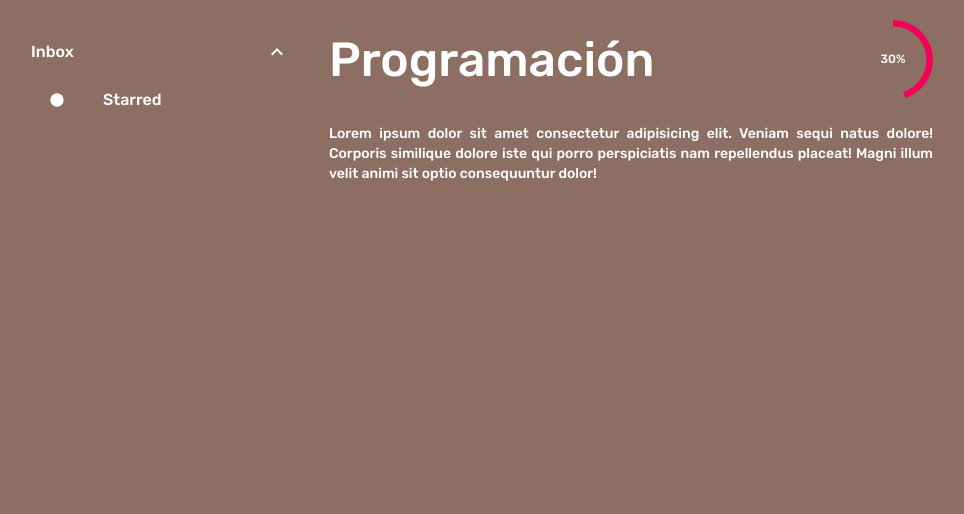
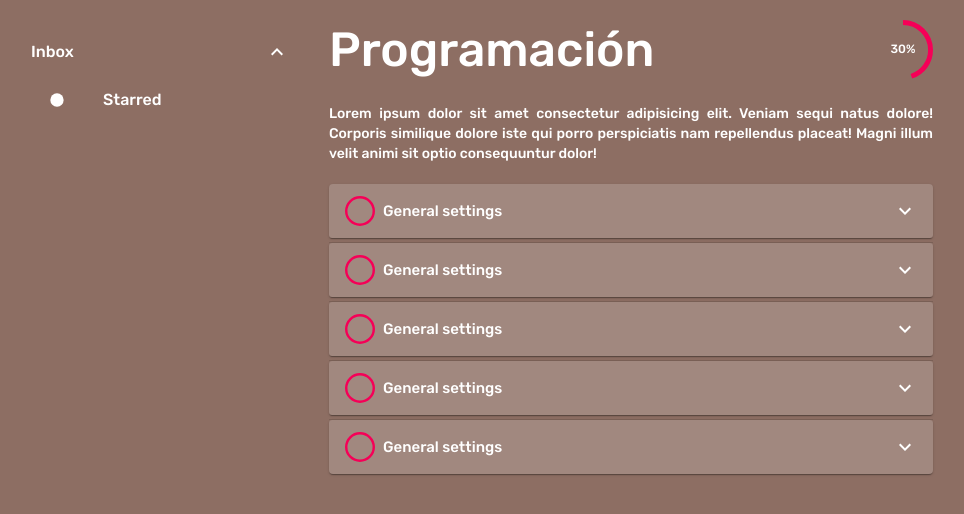
Before and after one commit to Joyfer/todoReact, a React (Create React App) app: page / in a window 1280 px wide. Shown: the top 514 px of the page, without its empty margins (166-1130 px from the left). Built offline with nearby package versions, Linux system fonts and the light colour scheme.

Commit message:
Added Acordion in Card - TodoList component

```diff
--- a/src/App.js
+++ b/src/App.js
@@ -1,18 +1,20 @@
 // Components import
 import Sidebar from "./components/bars/sidebar/Sidebar";
 import HeadInformation from "./components/header/HeadInformation";
+import Card from "./components/todoList/Card";
 // MUI
 import { Container, Grid } from "@material-ui/core";
 
 function App() {
   return (
-    <Container className="App" style={{marginTop: 20}}>
+    <Container className="App" style={{ marginTop: 20 }}>
       <Grid container spacing={3} style={{ justifyContent: "center" }}>
         <Grid item xs={3}>
           <Sidebar />
         </Grid>
         <Grid item xs={6}>
           <HeadInformation />
+          <Card />
         </Grid>
       </Grid>
     </Container>
--- a/src/components/header/HeadInformation.js
+++ b/src/components/header/HeadInformation.js
@@ -9,6 +9,7 @@ import Box from "@material-ui/core/Box";
 const useStyles = makeStyles((theme) => ({
   root: {
     color: "white",
+    padding: "0 0 20px 0"
   },
 }));
 
@@ -26,7 +27,7 @@ const HeadInformation = () => {
             variant="determinate"
             value={45}
             color="secondary"
-            size={80}
+            size={60}
           />
           <Box
             top={0}
--- /dev/null
+++ b/src/components/todoList/Card.js
@@ -0,0 +1,79 @@
+import React from "react";
+import { makeStyles } from "@material-ui/core/styles";
+import Accordion from "@material-ui/core/Accordion";
+import AccordionDetails from "@material-ui/core/AccordionDetails";
+import AccordionSummary from "@material-ui/core/AccordionSummary";
+import Typography from "@material-ui/core/Typography";
+import CircularProgress from "@material-ui/core/CircularProgress";
+import ExpandMoreIcon from "@material-ui/icons/ExpandMore";
+
+const useStyles = makeStyles((theme) => ({
+  root: {
+    width: "100%",
+  },
+  heading: {
+    fontSize: theme.typography.pxToRem(15),
+    flexBasis: "33.33%",
+    flexShrink: 0,
+    margin: "auto 0"
+  },
+  card: {
+    backgroundColor: theme.palette.primary.main,
+    color: "white",
+    marginBottom: 5,
+    borderRadius: 3,
+    border: "none",
+    "&:before": {
+      border: "none",
+    },
+  },
+}));
+
+export default function ControlledAccordions() {
+  const classes = useStyles();
+  const [expanded, setExpanded] = React.useState(false);
+
+  const handleChange = (panel) => (event, isExpanded) => {
+    setExpanded(isExpanded ? panel : false);
+  };
+
+  return (
+    <div className={classes.root}>
+      {["1", "2", "3", "4", "5"].map((el) => {
+        return (
+          <Accordion
+            key={el}
+            expanded={expanded === `panel${el}`}
+            onChange={handleChange(`panel${el}`)}
+            classes={{
+              root: classes.card,
+            }}
+          >
+            <AccordionSummary
+              expandIcon={<ExpandMoreIcon style={{ color: "white" }} />}
+              aria-controls="panel1bh-content"
+              id="panel1bh-header"
+            >
+              <CircularProgress
+                variant="determinate"
+                color="secondary"
+                value={100}
+                size={30}
+                style={{marginRight: 8}}
+              />
+              <Typography className={classes.heading}>
+                General settings
+              </Typography>
+            </AccordionSummary>
+            <AccordionDetails>
+              <Typography>
+                Nulla facilisi. Phasellus sollicitudin nulla et quam mattis
+                feugiat. Aliquam eget maximus est, id dignissim quam.
+              </Typography>
+            </AccordionDetails>
+          </Accordion>
+        );
+      })}
+    </div>
+  );
+}
```
